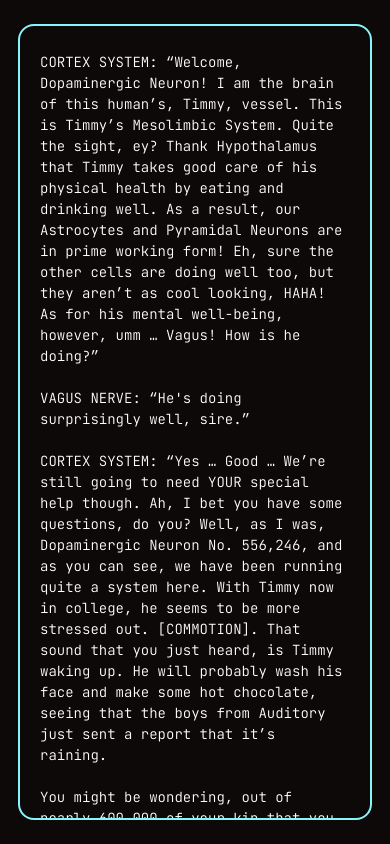
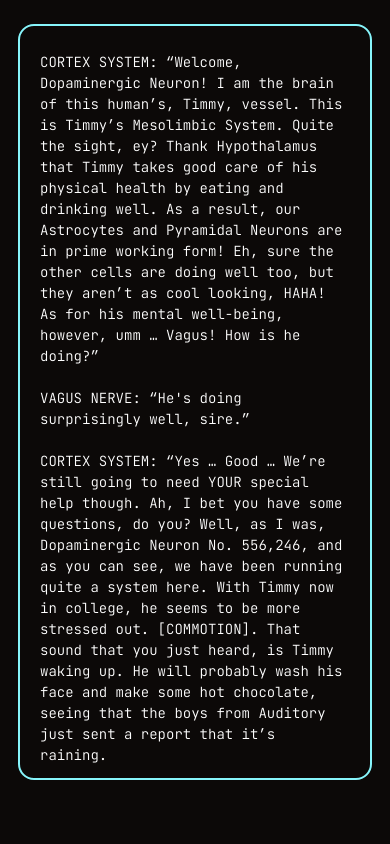
Before and after one commit to fjribgs/choice-game, a React (Vite) app: page / in a window 390 px wide. Both pictures are taken after a click on the button "Start". Built offline with nearby package versions, Linux system fonts and the light colour scheme.

Commit message:
fix: fixed responsive view

```diff
--- a/src/components/TextBox.jsx
+++ b/src/components/TextBox.jsx
@@ -3,7 +3,7 @@ function TextBox ({ children, isWarning = false }) {
 
     return (
         <div
-            className={`${textColor} flex h-auto flex-3 text-[14px] md:text-[15px] lg:text-[16px] 2xl:text-[20px] border-2 border-(--normal) rounded-2xl px-5 py-[26px] font-light overflow-auto`}>
+            className={`${textColor} flex h-auto flex-3 text-[14px] md:text-[15px] lg:text-[16px] 2xl:text-[20px] mb-10 sm:mb-0 border-2 border-(--normal) rounded-2xl px-5 py-[26px] font-light overflow-auto`}>
 
             {children}
 
--- a/src/pages/Bedroom.jsx
+++ b/src/pages/Bedroom.jsx
@@ -28,13 +28,7 @@ export function Bedroom( {setCurrentPage} ) {
 
             </TextBox>
 
-            <div className=" flex-col flex-1 w-full py-6 gap-2.5 hidden">
-
-                <ActionButton onClick={() => setCurrentPage('nothing')} text="Nothing." />
-
-                <ActionButton onClick={() => setCurrentPage('readBook')} text="Read a book!" />
-
-                <ActionButton onClick={() => setCurrentPage('openPhone')} text="Open your phone and watch Instagram Reels." />
+            <div className="flex-col flex-1 w-full py-6 gap-2.5 hidden">
 
             </div>
 
```
